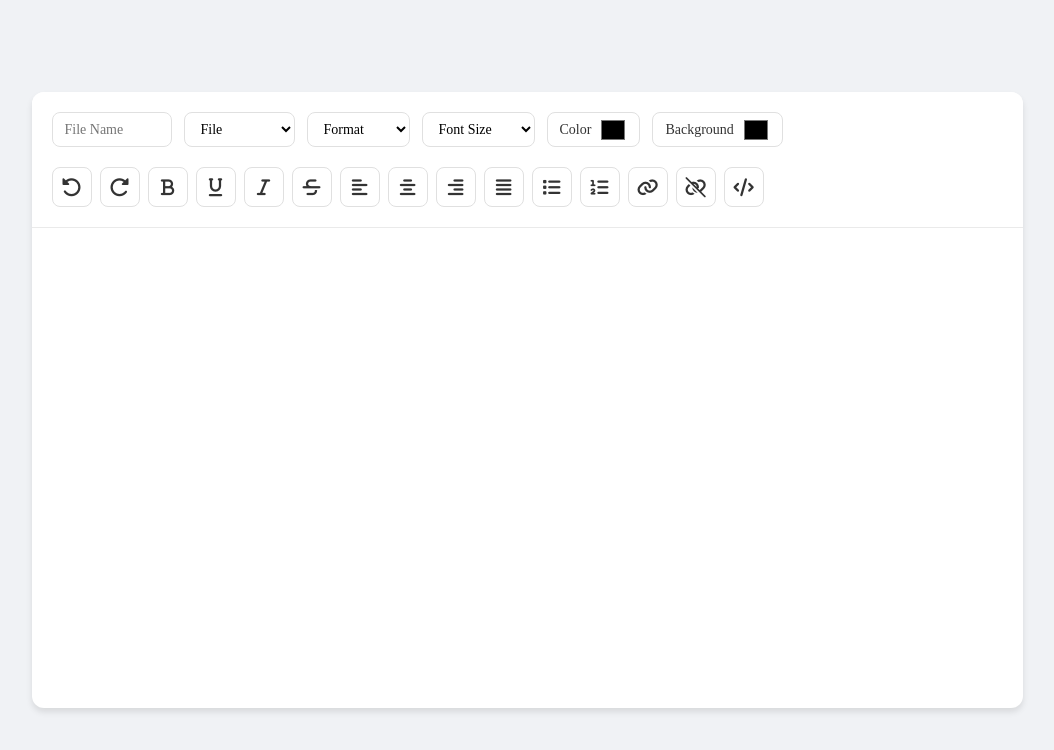
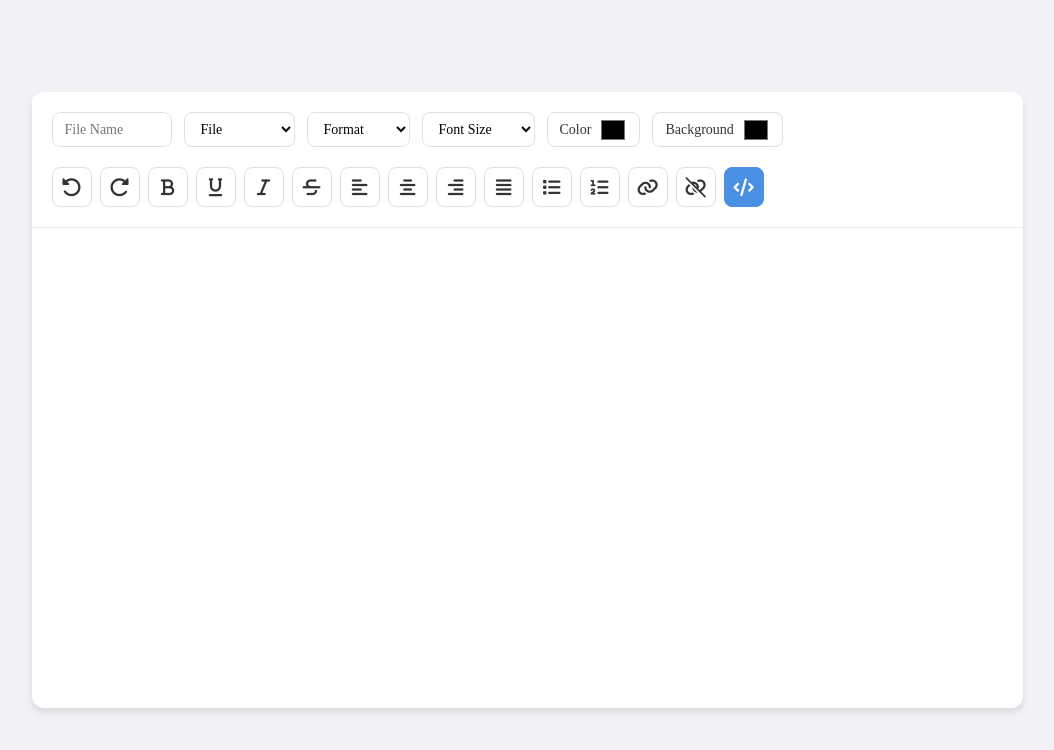
Before and after one commit to arjuntelange/text-editor, a plain HTML site: page index.html in a window 1280 px wide. Both pictures are taken after a click on the button 856 px from the left and 187 px from the top of the page. Shown: the whole page, without its empty margins (113-1167 px from the left). Drawn offline with Linux system fonts and the light colour scheme; a web font is replaced by a local one.

Commit message:
feat: add code view toggle for text editor

```diff
--- a/index.html
+++ b/index.html
@@ -132,7 +132,7 @@
           <button type="button" onclick="formatDoc('unlink')">
             <i class="fa-solid fa-link-slash"></i>
           </button>
-          <button type="button"><i class="fa-solid fa-code"></i></button>
+          <button type="button" data-active="false" id="show-code"><i class="fa-solid fa-code"></i></button>
         </div>
       </div>
 
--- a/script.js
+++ b/script.js
@@ -63,3 +63,19 @@ const handleFileExport = (value) => {
     }, 100);
   }
 };
+
+
+let active = false;
+let showCode = document.getElementById("show-code");
+showCode.addEventListener("click", () => {
+  active = !active;
+  showCode.dataset.active = active;
+  if(active) {
+    content.textContent = content.innerHTML;
+    showCode.setAttribute("contenteditable", false);
+  }
+  else {
+    content.innerHTML = content.textContent;
+    showCode.setAttribute("contenteditable", true);
+  }
+})
--- a/style.css
+++ b/style.css
@@ -149,3 +149,9 @@ body {
   outline: none;
   overflow: auto;
 }
+
+#show-code[data-active="true"] {
+  background: #4a90e2;
+  color: white;
+  border-color: #4a90e2;
+}
```
